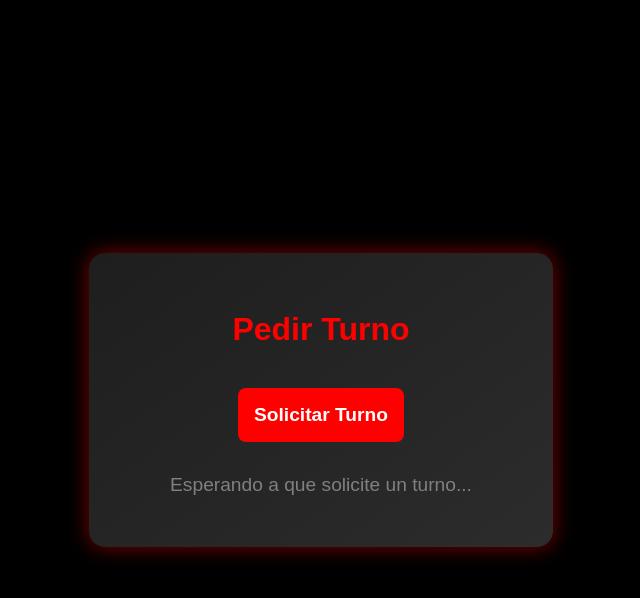
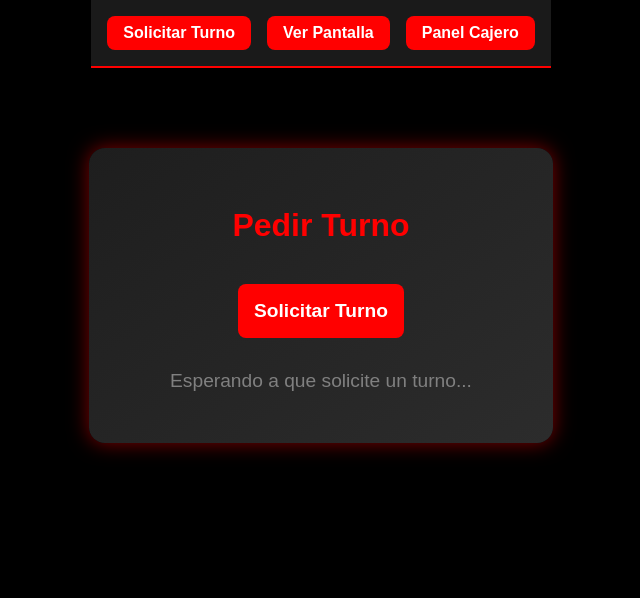
Before and after one commit to SistemasCampana/Turnos_frontend, a React (Create React App) app: page /turno in a window 1280 px wide. Shown: the top 598 px of the page, without its empty margins (319-959 px from the left). Built offline with nearby package versions, Linux system fonts and the light colour scheme.

Commit message:
Configuracion general

```diff
--- /dev/null
+++ b/src/componentes/MostrarTurno.css
@@ -0,0 +1,108 @@
+.pantalla {
+  height: 100vh;
+  width: 100%;
+  background: black;
+  color: white;
+  overflow: hidden;
+  position: relative;
+  font-family: sans-serif;
+}
+
+.boton-iniciar {
+  background: red;
+  color: white;
+  border: none;
+  padding: 1rem 2rem;
+  font-size: 1.5rem;
+  cursor: pointer;
+  border-radius: 8px;
+  position: absolute;
+  top: 50%;
+  left: 50%;
+  transform: translate(-50%, -50%);
+}
+
+.overlay {
+  position: absolute;
+  top: 0;
+  left: 0;
+  width: 100%;
+  height: 100%;
+  opacity: 0;
+  z-index: -1;
+  display: flex;
+  justify-content: center;
+  align-items: center;
+  transition: opacity 0.5s ease;
+}
+
+.overlay.activo {
+  background: rgba(0, 0, 0, 0.7);
+  opacity: 1;
+  z-index: 5;
+}
+
+.popup {
+  background: white;
+  color: black;
+  padding: 2rem 4rem;
+  border-radius: 12px;
+  text-align: center;
+  font-size: 3rem;
+  box-shadow: 0 0 20px rgba(255, 0, 0, 0.6);
+}
+
+.tabla-container {
+  position: relative;
+  width: 100%;
+  height: 100%;
+  display: flex;
+  justify-content: space-between;
+  align-items: flex-start;
+  padding: 1rem;
+  gap: 1.5rem;
+  box-sizing: border-box;
+}
+
+.tabla {
+  flex: 0.4;
+  margin-top: 1rem;
+}
+
+.tabla-titulo {
+  font-size: 3rem;
+  margin-bottom: 1rem;
+  color: red;
+  text-align: center;
+}
+
+.tabla-style {
+  width: 100%;
+  border-collapse: collapse;
+  font-size: 2rem;
+}
+
+.tabla-style th,
+.tabla-style td {
+  padding: 0.5rem 1rem;
+  border-bottom: 1px solid white;
+  text-align: center;
+}
+
+.logo {
+  flex: 0.6;
+  display: flex;
+  align-items: flex-start;
+  justify-content: center;
+  padding-right: 1rem;
+  padding-bottom: 1rem;
+  background-color: black;
+  border-radius: 10px;
+}
+
+.logo-img {
+  max-width: 100%;
+  max-height: 100%;
+  object-fit: contain;
+  border-radius: 10px;
+}
--- a/src/componentes/MostrarTurno.jsx
+++ b/src/componentes/MostrarTurno.jsx
@@ -1,4 +1,6 @@
 import React, { useEffect, useRef, useState } from "react";
+import Navbar from "./Navbar"; // Importamos el navbar
+import "./MostrarTurno.css";  // Importamos los estilos externos
 
 const MostrarTurno = () => {
   const [turnoActual, setTurnoActual] = useState(null);
@@ -23,7 +25,6 @@ const MostrarTurno = () => {
 
       if (data.id && data.id !== ultimoIdRef.current) {
         ultimoIdRef.current = data.id;
-
         if (audioRef.current) audioRef.current.play();
         setTurnoActual(data);
         setHistorial((prev) => [data, ...prev].slice(0, 5));
@@ -44,116 +45,21 @@ const MostrarTurno = () => {
     }
   }, [audioHabilitado]);
 
-  const estilos = {
-    pantalla: {
-      height: "100vh",
-      width: "100%",
-      background: "black",
-      color: "white",
-      overflow: "hidden",
-      position: "relative",
-      fontFamily: "sans-serif",
-    },
-    boton: {
-      background: "red",
-      color: "white",
-      border: "none",
-      padding: "1rem 2rem",
-      fontSize: "1.5rem",
-      cursor: "pointer",
-      borderRadius: "8px",
-      position: "absolute",
-      top: "50%",
-      left: "50%",
-      transform: "translate(-50%, -50%)",
-    },
-    overlay: (show) => ({
-      position: "absolute",
-      top: 0,
-      left: 0,
-      width: "100%",
-      height: "100%",
-      background: show ? "rgba(0, 0, 0, 0.7)" : "transparent",
-      opacity: show ? 1 : 0,
-      transition: "opacity 0.5s ease",
-      zIndex: show ? 5 : -1,
-      display: "flex",
-      justifyContent: "center",
-      alignItems: "center",
-    }),
-    popup: {
-      background: "white",
-      color: "black",
-      padding: "2rem 4rem",
-      borderRadius: "12px",
-      textAlign: "center",
-      fontSize: "3rem",
-      boxShadow: "0 0 20px rgba(255,0,0,0.6)",
-      animation: "fadeIn 0.5s ease",
-    },
-    tablaContainer: {
-      position: "relative",
-      width: "100%",
-      height: "100%",
-      display: "flex",
-      justifyContent: "space-between",
-      alignItems: "flex-start",
-      padding: "1rem",
-      gap: "1.5rem",
-      boxSizing: "border-box",
-    },
-    tabla: {
-      flex: 0.4,
-      marginTop: "1rem",
-    },
-    tablaTitulo: {
-      fontSize: "3rem",
-      marginBottom: "1rem",
-      color: "red",
-      textAlign: "center",
-    },
-    tablaStyle: {
-      width: "100%",
-      borderCollapse: "collapse",
-      fontSize: "2rem",
-    },
-    thtd: {
-      padding: "0.5rem 1rem",
-      borderBottom: "1px solid white",
-      textAlign: "center",
-    },
-    logo: {
-      flex: 0.6,
-      display: "flex",
-      alignItems: "flex-start",
-      justifyContent: "center",
-      paddingRight: "1rem",
-      paddingBottom: "1rem",
-      backgroundColor: "black",
-      borderRadius: "10px",
-    },
-    logoImg: {
-      maxWidth: "100%",
-      maxHeight: "100%",
-      objectFit: "contain",
-      borderRadius: "10px",
-    },
-  };
+  return (
+    <div className="pantalla">
+      <Navbar />
 
-  return (
-    <div style={estilos.pantalla}>
       <audio ref={audioRef} src="/campana.wav" />
 
       {!audioHabilitado ? (
-        <button style={estilos.boton} onClick={habilitarAudio}>
+        <button className="boton-iniciar" onClick={habilitarAudio}>
           Iniciar Pantalla
         </button>
       ) : (
         <>
-          {/* Overlay con turno */}
-          <div style={estilos.overlay(mostrarAnimacion)}>
+          <div className={`overlay ${mostrarAnimacion ? "activo" : ""}`}>
             {mostrarAnimacion && turnoActual && (
-              <div style={estilos.popup}>
+              <div className="popup">
                 <div>
                   Turno <strong>{turnoActual.numero}</strong>
                 </div>
@@ -164,30 +70,29 @@ const MostrarTurno = () => {
             )}
           </div>
 
-          {/* Tabla siempre visible */}
-          <div style={estilos.tablaContainer}>
-            <div style={estilos.tabla}>
-              <h2 style={estilos.tablaTitulo}>TURNOS</h2>
-              <table style={estilos.tablaStyle}>
+          <div className="tabla-container">
+            <div className="tabla">
+              <h2 className="tabla-titulo">TURNOS</h2>
+              <table className="tabla-style">
                 <thead>
                   <tr>
-                    <th style={estilos.thtd}>Turno</th>
-                    <th style={estilos.thtd}>Módulo</th>
+                    <th>Turno</th>
+                    <th>Módulo</th>
                   </tr>
                 </thead>
                 <tbody>
                   {historial.map((t, idx) => (
                     <tr key={idx}>
-                      <td style={estilos.thtd}>{t.numero}</td>
-                      <td style={estilos.thtd}>{t.modulo}</td>
+                      <td>{t.numero}</td>
+                      <td>{t.modulo}</td>
                     </tr>
                   ))}
                 </tbody>
               </table>
             </div>
 
-            <div style={estilos.logo}>
-              <img src="/logo.png" alt="Logo Empresa" style={estilos.logoImg} />
+            <div className="logo">
+              <img src="/logo.png" alt="Logo Empresa" className="logo-img" />
             </div>
           </div>
         </>
--- /dev/null
+++ b/src/componentes/PedirTurno.css
@@ -0,0 +1,52 @@
+.pedir-container {
+  height: 100vh;
+  display: flex;
+  flex-direction: column;
+  background: black;
+  font-family: sans-serif;
+  align-items: center;
+}
+
+.pedir-card {
+  background: linear-gradient(145deg, #1e1e1e, #2c2c2c);
+  padding: 2rem;
+  border-radius: 1rem;
+  box-shadow: 0 0 20px rgba(255, 0, 0, 0.5);
+  width: 400px;
+  text-align: center;
+  color: white;
+  margin-top: 5rem;
+}
+
+.pedir-titulo {
+  font-size: 2rem;
+  color: red;
+  margin-bottom: 1.5rem;
+}
+
+.pedir-boton {
+  margin-top: 1rem;
+  padding: 1rem;
+  font-size: 1.2rem;
+  background: red;
+  color: white;
+  border: none;
+  border-radius: 0.5rem;
+  cursor: pointer;
+  transition: background 0.3s ease;
+}
+
+.pedir-boton:hover {
+  background: #b30000;
+}
+
+.pedir-turno-actual {
+  margin-top: 2rem;
+  font-size: 1.8rem;
+}
+
+.pedir-mensaje {
+  margin-top: 2rem;
+  font-size: 1.2rem;
+  color: gray;
+}
--- a/src/componentes/PedirTurno.jsx
+++ b/src/componentes/PedirTurno.jsx
@@ -1,4 +1,6 @@
 import React, { useState } from 'react';
+import Navbar from './Navbar';
+import './PedirTurno.css';
 
 const PedirTurno = () => {
   const [turno, setTurno] = useState(null);
@@ -11,72 +13,26 @@ const PedirTurno = () => {
     setTurno(data);
   };
 
-  const estilos = {
-    container: {
-      height: "100vh",
-      display: "flex",
-      justifyContent: "center",
-      alignItems: "center",
-      background: "black",
-      fontFamily: "sans-serif",
-    },
-    card: {
-      background: "linear-gradient(145deg, #1e1e1e, #2c2c2c)",
-      padding: "2rem",
-      borderRadius: "1rem",
-      boxShadow: "0 0 20px rgba(255, 0, 0, 0.5)",
-      width: "400px",
-      textAlign: "center",
-      color: "white",
-    },
-    titulo: {
-      fontSize: "2rem",
-      color: "red",
-      marginBottom: "1.5rem",
-    },
-    boton: {
-      marginTop: "1rem",
-      padding: "1rem",
-      fontSize: "1.2rem",
-      background: "red",
-      color: "white",
-      border: "none",
-      borderRadius: "0.5rem",
-      cursor: "pointer",
-      transition: "background 0.3s ease",
-    },
-    turnoActual: {
-      marginTop: "2rem",
-      fontSize: "1.8rem",
-    },
-    mensaje: {
-      marginTop: "2rem",
-      fontSize: "1.2rem",
-      color: "gray",
-    }
-  };
-
   return (
-    <div style={estilos.container}>
-      <div style={estilos.card}>
-        <h2 style={estilos.titulo}>Pedir Turno</h2>
+    <div className="pedir-container">
+      <Navbar />
+      <div className="pedir-card">
+        <h2 className="pedir-titulo">Pedir Turno</h2>
 
         <button
-          style={estilos.boton}
-          onMouseOver={(e) => e.target.style.background = "#b30000"}
-          onMouseOut={(e) => e.target.style.background = "red"}
+          className="pedir-boton"
           onClick={pedirTurno}
         >
           Solicitar Turno
         </button>
 
         {turno ? (
-          <p style={estilos.turnoActual}>
+          <p className="pedir-turno-actual">
             Turno: <strong>{turno.numero}</strong><br />
             Por favor espere a ser llamado en pantalla...
           </p>
         ) : (
-          <p style={estilos.mensaje}>Esperando a que solicite un turno...</p>
+          <p className="pedir-mensaje">Esperando a que solicite un turno...</p>
         )}
       </div>
     </div>
```
